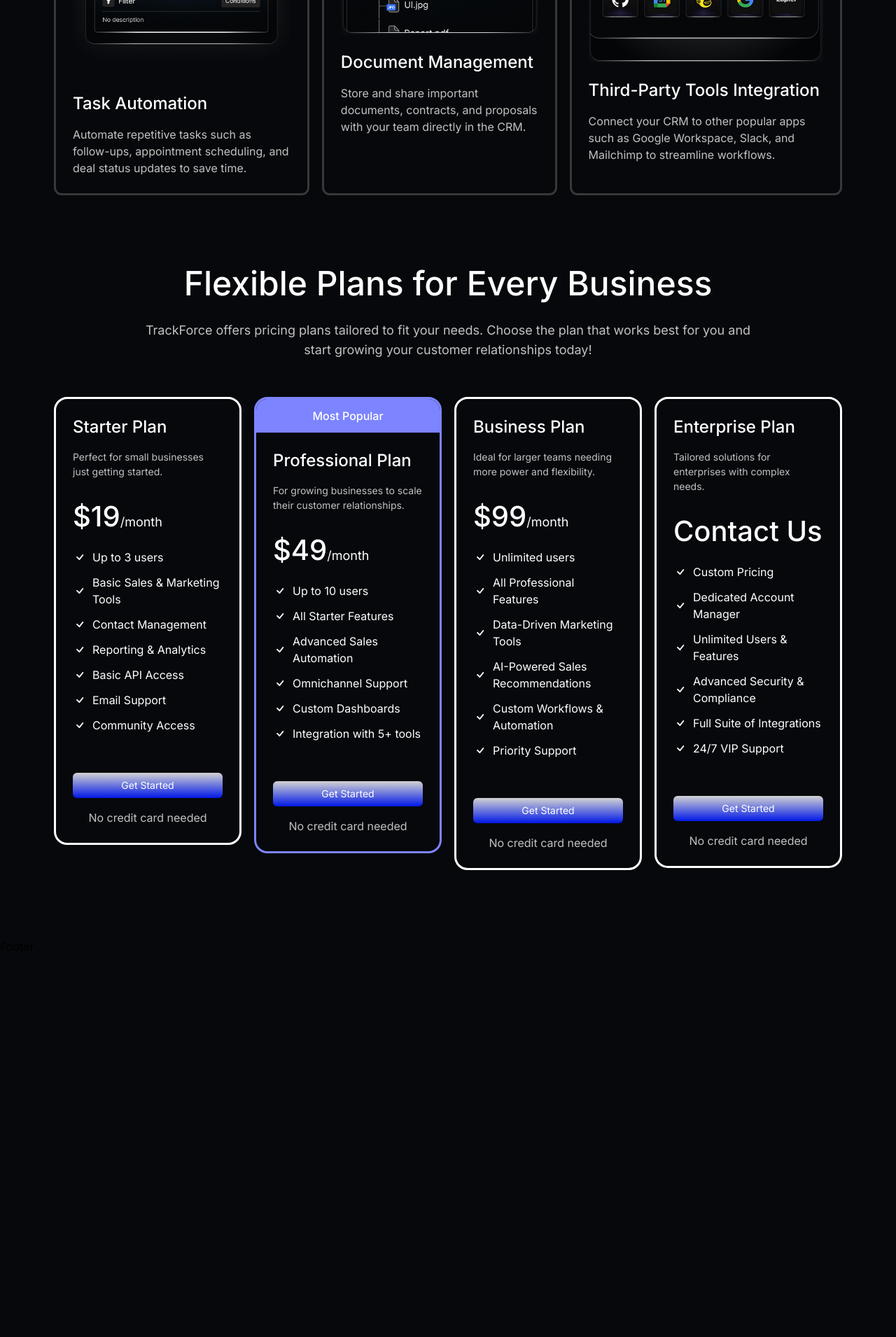
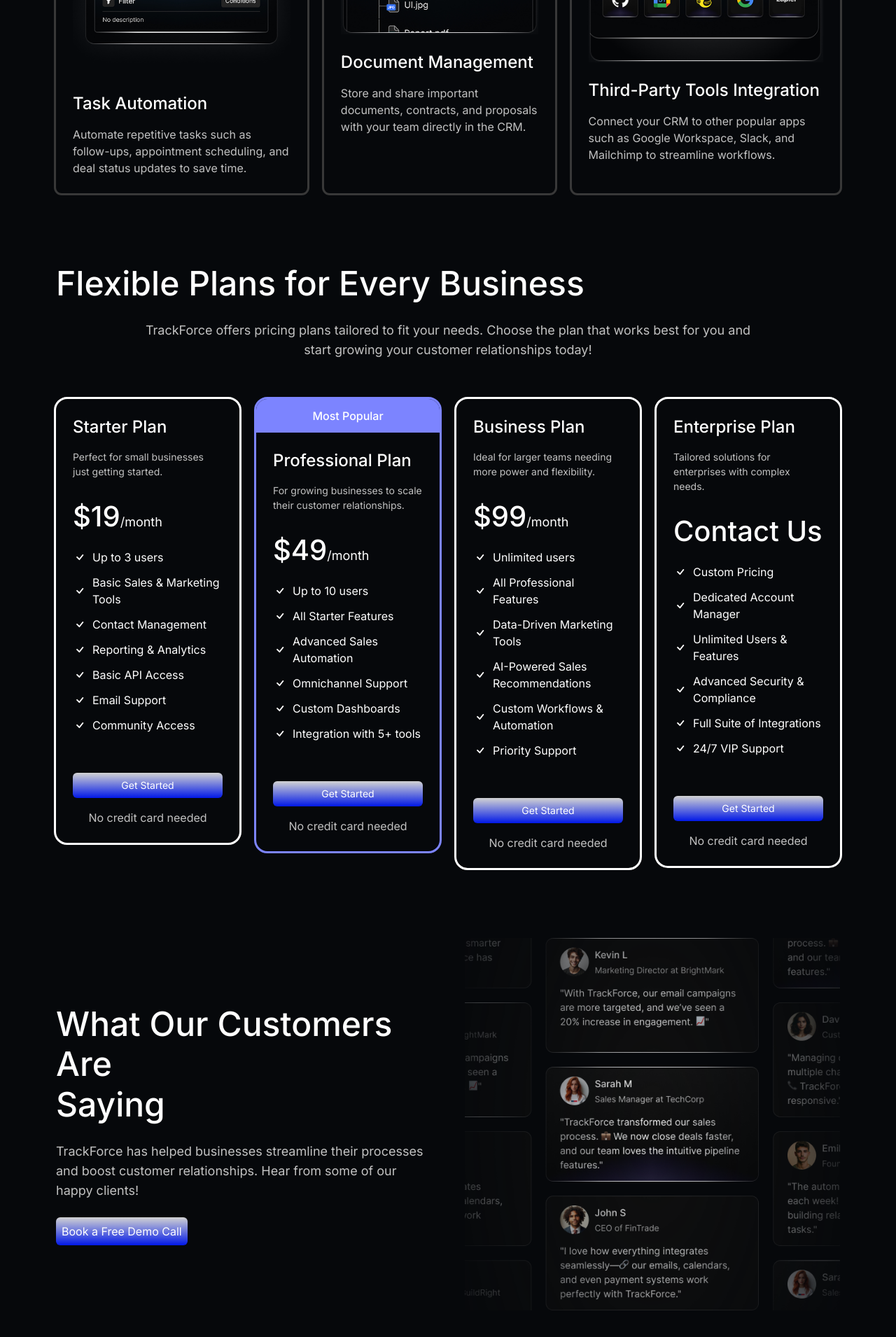
Before and after one commit to paulinasprojects/trackforce-crm, a React (Vite) app: page / in a window 1280 px wide. Shown: the part 2573-4483 px from the top of the page at 70% size. Before the commit the page ends 3937 px from the top, so only its background shows below. Built offline with nearby package versions, Linux system fonts and the light colour scheme.

Commit message:
added what our customers say

```diff
--- a/src/components/pricing-section.tsx
+++ b/src/components/pricing-section.tsx
@@ -5,7 +5,7 @@ const PricingSection = () => {
   return (
     <section className="md:my-[100px] my-[40px] xl:mx-[80px] md:mx-[40px] mx-[24px] text-white">
       <div className="text-center">
-        <h2 className="text-[48px] font-medium leading-[120%]">Flexible Plans for Every Business</h2>
+        <h2 className="lg:text-[48px] text-[32px] font-medium text-center lg:text-start leading-[120%]">Flexible Plans for Every Business</h2>
         <p className="text-[#c2c2c2] text-lg mt-6">TrackForce offers pricing plans tailored to fit your needs. Choose the plan that works best for you and <br /> start growing your customer relationships today!</p>
       </div>
       <div className="grid xl:grid-cols-4 lg:grid-cols-2 mt-[56px] gap-6">
--- /dev/null
+++ b/src/components/what-our-customers-say.tsx
@@ -0,0 +1,18 @@
+const WhatOurCustomersSay = () => {
+  return (
+    <section className="md:my-[100px] my-[40px] xl:mx-[80px] md:mx-[40px] mx-[24px] text-white">
+      <div className="grid lg:grid-cols-2 items-center gap-12">
+        <div className="flex flex-col gap-6 ">
+          <h2 className=" lg:text-[48px] text-[32px] font-medium text-center lg:text-start leading-[120%]">What Our Customers Are <br className="hidden xl:block" /> Saying</h2>
+          <p className="text-[#c2c2c2] text-sm md:text-[16px] lg:text-lg text-center lg:text-start">TrackForce has helped businesses streamline their processes and boost customer relationships. Hear from some of our happy clients!</p>
+          <button className="button-gradient px-2 py-2 rounded-md w-full lg:w-fit">Book a Free Demo Call</button>
+        </div>
+        <div>
+          <img src="/feedback-list.png" alt="" className="w-full" />
+        </div>
+      </div>
+    </section>
+  )
+}
+
+export default WhatOurCustomersSay
--- a/src/pages/home-page.tsx
+++ b/src/pages/home-page.tsx
@@ -3,6 +3,7 @@ import GettingStarted from "../components/getting-started"
 import Hero from "../components/hero"
 import PricingSection from "../components/pricing-section"
 import SocialProof from "../components/social-proof"
+import WhatOurCustomersSay from "../components/what-our-customers-say"
 
 const HomePage = () => {
   return (
@@ -12,6 +13,7 @@ const HomePage = () => {
       <GettingStarted />
       <FeatureSection />
       <PricingSection />
+      <WhatOurCustomersSay />
     </>
   )
 }
```
Also changed, not shown: public/feedback-list.png (added).
